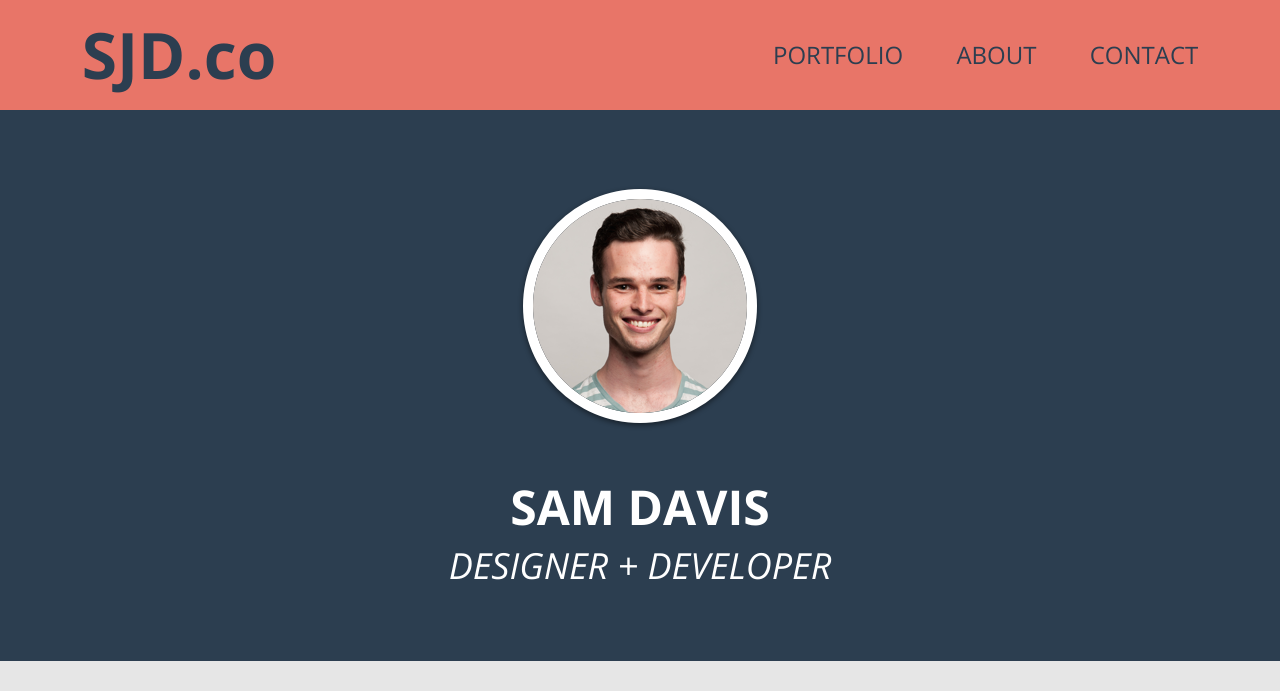
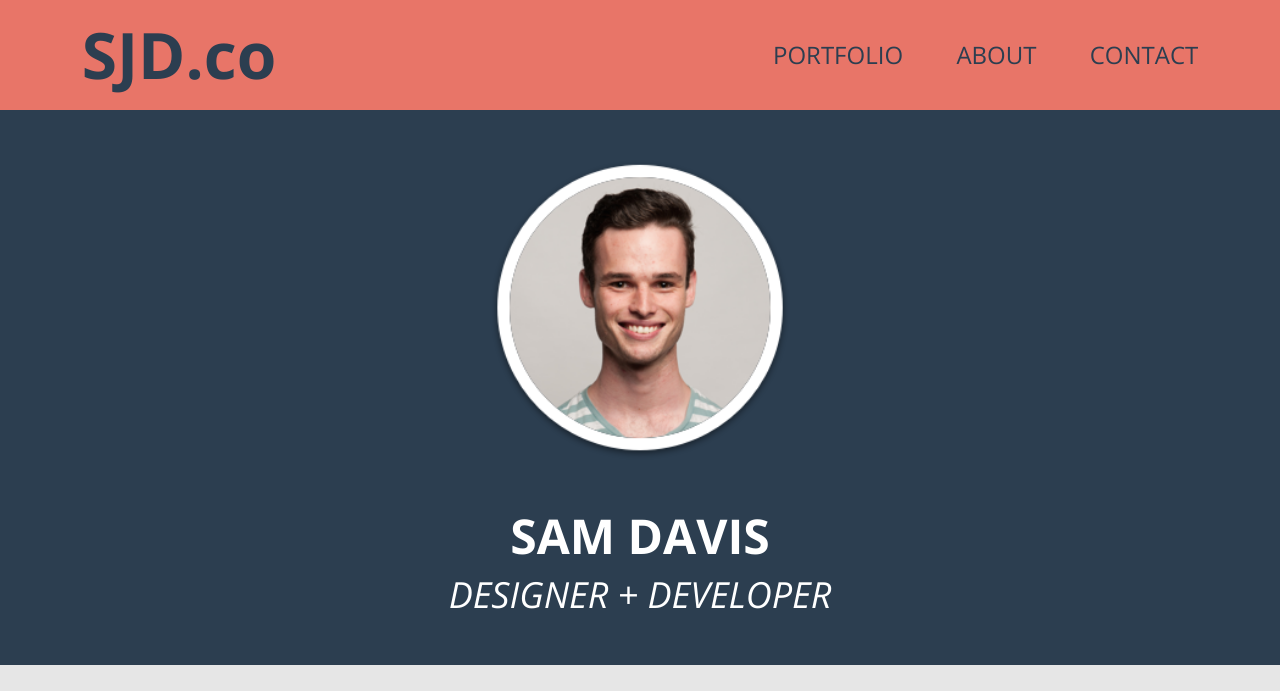
Before and after one commit to samjdavis13/samjdavis13.github.io, a Jekyll site: the page built from index.html, in a window 1280 px wide and 1400 px high. Shown: the top 691 px of the window. Built offline with Jekyll 4.4.1, drawn with Linux system fonts in a browser that asks for light colours; nearby versions of some CDN libraries; some web fonts are replaced; grey boxes are pictures that could not be loaded.

Commit message:
update hero image and sizing

```diff
--- a/_includes/header.html
+++ b/_includes/header.html
@@ -27,8 +27,8 @@
 <div class="article-wrap" id="hero">
   <div class="container-fluid" id="hero-section">
     <div class="row" id="hero-content">
-      <div class="col-sm-10 col-sm-offset-1">
-        <img class="center-block" src="{{ site.base-url }}/img/me.png">
+      <div class="col-sm-12">
+        <img class="center-block sjd-img-responsive" src="{{ site.base-url }}/img/me.png" width="300px">
         <h2 class="text-center" id="hero-text-1">SAM DAVIS</h2>
         <h4 class="text-center" id="hero-text-2">DESIGNER + DEVELOPER</h4>
       </div>
--- a/_sass/_hero.scss
+++ b/_sass/_hero.scss
@@ -1,4 +1,5 @@
 #hero {
+	width: 100%;
 	background-color: $primary-navy;
-	padding: $vertical-space * 1.5;
+	padding: $vertical-space 0;
 }
--- a/_sass/_layout.scss
+++ b/_sass/_layout.scss
@@ -16,6 +16,7 @@ h2 {
 }
 
 #hero-section {
+	width: 100%;
 	h2, h4 {
 		margin: 0;
 		padding: 0;
```
